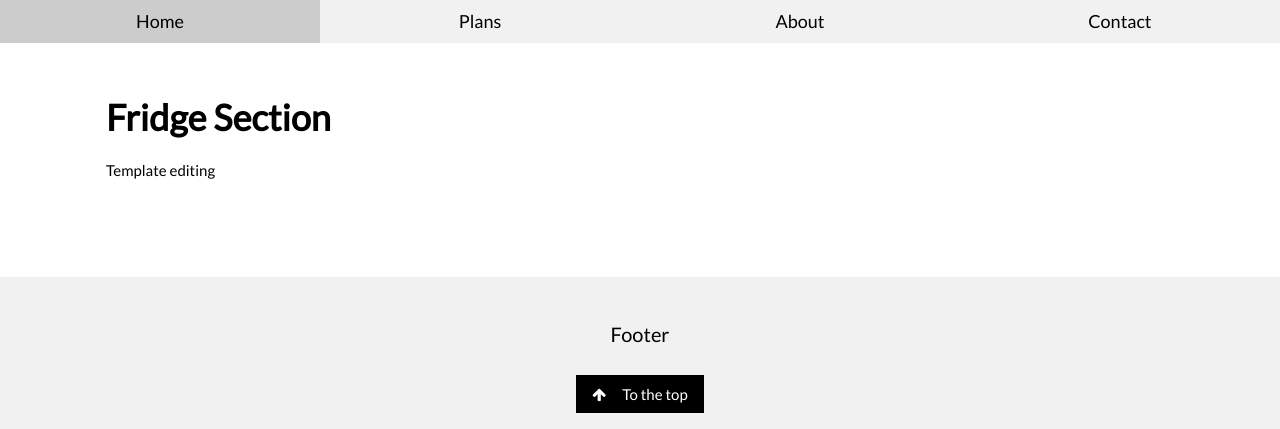
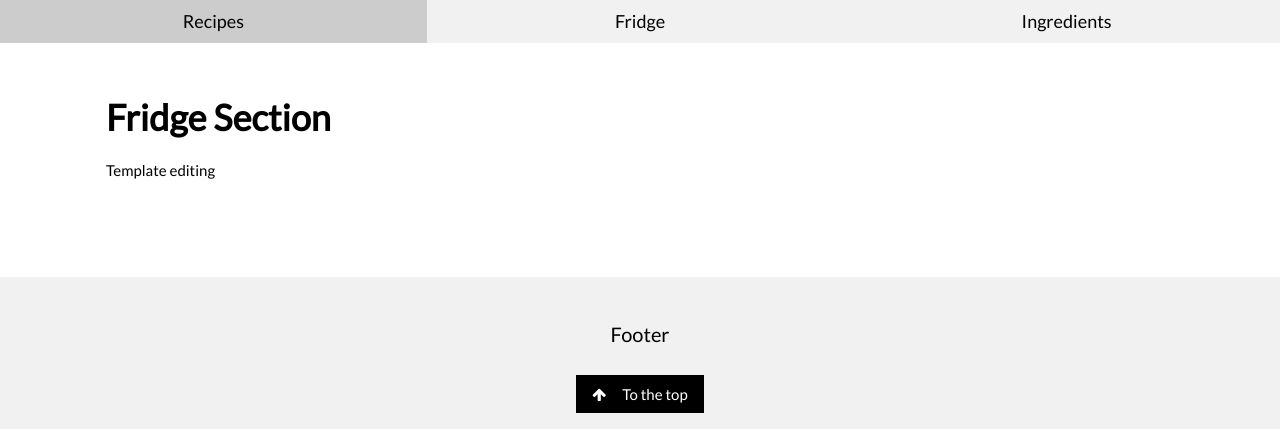
Before and after one commit to paul923/Taste-Over-Waste, a plain HTML site: page main.html in a window 1280 px wide. Shown: the top 429 px of the page. Drawn offline with nearby package versions, Linux system fonts and the light colour scheme.

Commit message:
Change on nav bar

```diff
--- a/main.html
+++ b/main.html
@@ -39,17 +39,14 @@
   <!-- Links (sit on top) -->
   <div class="w3-top">
     <div class="w3-row w3-large w3-light-grey">
-      <div class="w3-col s3">
-        <a href="#" class="w3-button w3-block">Home</a>
+      <div class="w3-col s4">
+        <a href="#plans" class="w3-button w3-block">Recipes</a>
       </div>
-      <div class="w3-col s3">
-        <a href="#plans" class="w3-button w3-block">Plans</a>
+      <div class="w3-col s4">
+        <a href="#about" class="w3-button w3-block">Fridge</a>
       </div>
-      <div class="w3-col s3">
-        <a href="#about" class="w3-button w3-block">About</a>
-      </div>
-      <div class="w3-col s3">
-        <a href="#contact" class="w3-button w3-block">Contact</a>
+      <div class="w3-col s4">
+        <a href="#contact" class="w3-button w3-block">Ingredients</a>
       </div>
     </div>
   </div>
```
